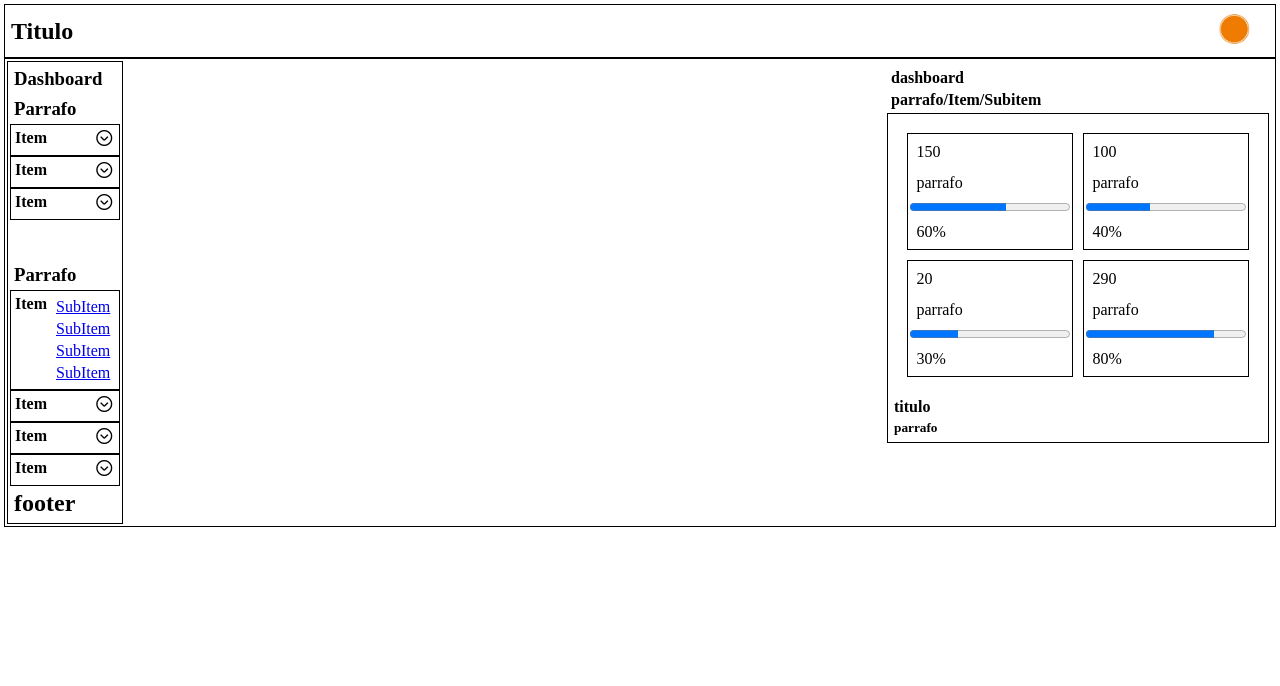
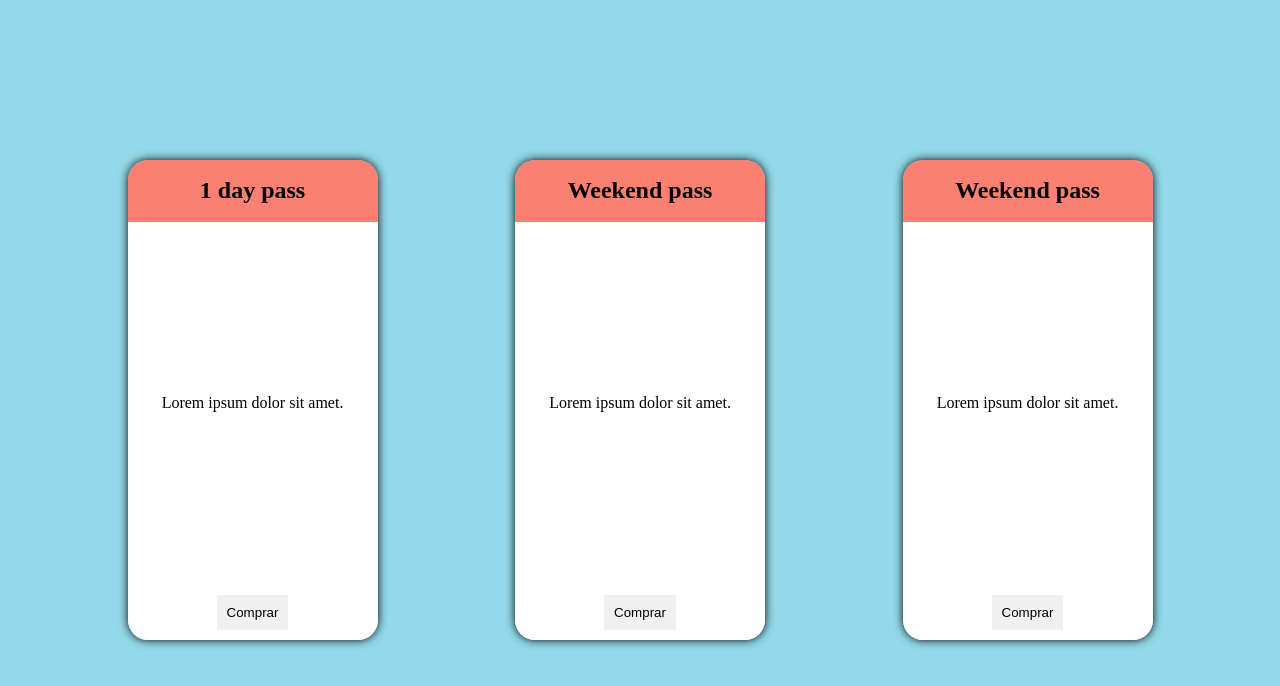
Before and after one commit to DanielG0m/practicaFlexBox, a plain HTML site: page index.html in a window 1280 px wide. Drawn offline with nearby package versions, Linux system fonts and the light colour scheme.

Commit message:
style: :lipstick: Ejercicio6
Solucion del ejercicio 6

```diff
--- a/css/styles.css
+++ b/css/styles.css
@@ -1,94 +1,61 @@
 *{
     margin: 0;
-    padding: 2px;
+    padding: 0;
     box-sizing: border-box;
-
+    background-color: #93d9e9;
 }
 
-header{
-    display: flex;
-    justify-content: space-between;
-    align-items: center;
-    border: 1px solid black;
+h2, p {
+    background-color: transparent;
 }
 
-
-.sec1{
-    display: flex;
-    flex-direction: column;
-    border: red;
-    border: 1px solid black;
-}
-
-
-.menu-btn{
-    display: flex;
-    justify-content: space-between;
-    border: 1px solid black;
-}
-
-footer{
-    display:  flex;
-    flex-direction: column;
-}
-
-.blankSpace{
-    height: 40px;
-}
-
-ul{
-    list-style-type: none;
-    padding: 1px;
-}
-
-.bd{
-    display: flex;
-    justify-content: space-between;
-    border: 1px solid black;
+button{
+    border: none;
+    padding: 10px;
+    margin: 10px;
+    background-color: #F0F0F0;
 }
 
 .container{
     display: flex;
-    flex-direction: column;
-    border: 1px solid black;
+    justify-content: space-evenly;
+    align-items: center;
+    height: 100vh;
 }
 
-.dashboard2{
-    display: inline-block;
-
+.tarjetas, .tarjetas2, .tarjetas3{
+    display: flex;
+    flex-direction: column;
+    margin: 10px;
+    height: 480px;
+    width: 250px;
+    border-radius: 20px;
+    box-shadow: 0px 0px 10px 0px black;
 }
 
-.cajas{
-    display: grid;
-    grid-template-columns: auto auto;
-    margin: 10px;
-
+.title, .title2, .title3{
+    display: flex;
+    justify-content: center;
+    align-items: center;
+    border-top-left-radius: 20px;
+    border-top-right-radius: 20px;
+    background-color: salmon;
+    flex-grow: 1;
 }
 
-.caja1{
-    margin: 5px;
-    border: 1px solid black;
+.text, .text2, .text3{
+    display: flex;
+    justify-content: center;
+    align-items: center;
+    background-color: white;
+    flex-grow: 10;
 }
 
-
-p{
-    padding: 6.5px;
+.footer, .footer2, .footer3{
+    display: flex;
+    justify-content: center;
+    align-items: center;
+    border-bottom-left-radius: 20px;
+    border-bottom-right-radius: 20px;
+    background-color: white;
 }
-
-.parragraph{
-    height: 10px;
-    margin: 10px;
-    background-color: forestgreen;
-}
-
-@media screen and (max-width: 1000px){
-
-}
-
-@media screen and (max-width: 1210px){
-
-}
-
-@media screen and (max-height: 650px) {
-
-}
--- a/index.html
+++ b/index.html
@@ -7,127 +7,47 @@
     <link rel="stylesheet" href="css/styles.css">
     <link rel='stylesheet' href='https://cdn-uicons.flaticon.com/2.1.0/uicons-regular-straight/css/uicons-regular-straight.css'>
 </head>
-<header>
-    <div class="titulo">
-        <h2>Titulo</h2>
-    </div>
-    <div class="dashboard">
-        <a href="#"><img src="storage/img/pointOrange.png" alt="orangepoint" height="40px"></a>
-    </div>
-</header>
 <body>
-    <div class="bd">
-        <section class="sec1">
-            <div class="dash">
-                <h3>Dashboard</h3>
+    <div class="container">
+        <div class="tarjetas">
+            <div class="title">
+                <h2>1 day pass</h2>
             </div>
-            <div class="null">
-                <h3>Parrafo</h3>
+            <div class="text">
+                <p>Lorem ipsum dolor sit amet.</p>
             </div>
-            <div class="menu-btn">
-                <h4>Item</h4>
-                <div class="btn">
-                    <ul><i class="fi fi-rs-angle-circle-down"></i></ul>
-                </div>
+            <div class="footer">
+                <button>
+                    Comprar
+                </button>
             </div>
-            <div class="menu-btn">
-                <h4>Item</h4>
-                <div class="btn">
-                    <ul><i class="fi fi-rs-angle-circle-down"></i></ul>
-                </div>
+        </div>
+        <div class="tarjetas2">
+            <div class="title2">
+                <h2>Weekend pass</h2>
             </div>
-            <div class="menu-btn">
-                <h4>Item</h4>
-                <div class="btn">
-                    <ul><i class="fi fi-rs-angle-circle-down"></i></ul>
-                </div>
+            <div class="text2">
+                <p>Lorem ipsum dolor sit amet.</p>
             </div>
-            <div class="blankSpace">
+            <div class="footer2">
+                <button>
+                    Comprar
+                </button>
             </div>
-            <div class="null">
-                <h3>Parrafo</h3>
+        </div>
+        <div class="tarjetas3">
+            <div class="title3">
+                <h2>Weekend pass</h2>
             </div>
-            <div class="menu-btn">
-                <h4>Item</h4>
-                <div class="btn">
-                    <ul class="lista">
-                        <li>
-                            <a href="#">SubItem</a>
-                        </li>
-                        <li>
-                            <a href="#">SubItem</a>
-                        </li>
-                        <li>
-                            <a href="#">SubItem</a>
-                        </li>
-                        <li>
-                            <a href="#">SubItem</a>
-                        </li>
-                    </ul>
-                </div>
+            <div class="text3">
+                <p>Lorem ipsum dolor sit amet.</p>
             </div>
-            <div class="menu-btn">
-                <h4>Item</h4>
-                <div class="btn">
-                    <ul><i class="fi fi-rs-angle-circle-down"></i></ul>
-                </div>
+            <div class="footer3">
+                <button>
+                    Comprar
+                </button>
             </div>
-            <div class="menu-btn">
-                <h4>Item</h4>
-                <div class="btn">
-                    <ul><i class="fi fi-rs-angle-circle-down"></i></ul>
-                </div>
-            </div>
-            <div class="menu-btn">
-                <h4>Item</h4>
-                <div class="btn">
-                    <ul><i class="fi fi-rs-angle-circle-down"></i></ul>
-                </div>
-            </div>
-            <footer>
-                <h1>footer</h1>
-            </footer>
-        </section>
-        <section class="sec2">
-            <div class="PIS">
-                <div class="dashboard2">
-                    <h4>dashboard</h4>
-                    <h4>parrafo/Item/Subitem</h4>
-                </div>
-                <div class="container">
-                    <div class="cajas">
-                        <div class="caja1">
-                            <p>150</p>
-                            <p>parrafo</p>
-                            <progress id="progress" value="60" max="100"> 32% </progress>
-                            <p>60%</p>
-                        </div>
-                        <div class="caja1">
-                            <p>100</p>
-                            <p>parrafo</p>
-                            <progress id="progress" value="40" max="100"> 32% </progress>
-                            <p>40%</p>
-                        </div>
-                        <div class="caja1">
-                            <p>20</p>
-                            <p>parrafo</p>
-                            <progress id="progress" value="30" max="100"> 32% </progress>
-                            <p>30%</p>
-                        </div>
-                        <div class="caja1">
-                            <p>290</p>
-                            <p>parrafo</p>
-                            <progress id="progress" value="80" max="100"> 32% </progress>
-                            <p>80%</p>
-                        </div>
-                    </div>
-                    <div class="titleParagraph">
-                        <h4>titulo</h4>
-                        <h5>parrafo</h5>
-                    </div>
-                </div>
-            </div>
-        </section>
+        </div>
     </div>
 </body>
 </html>
```
